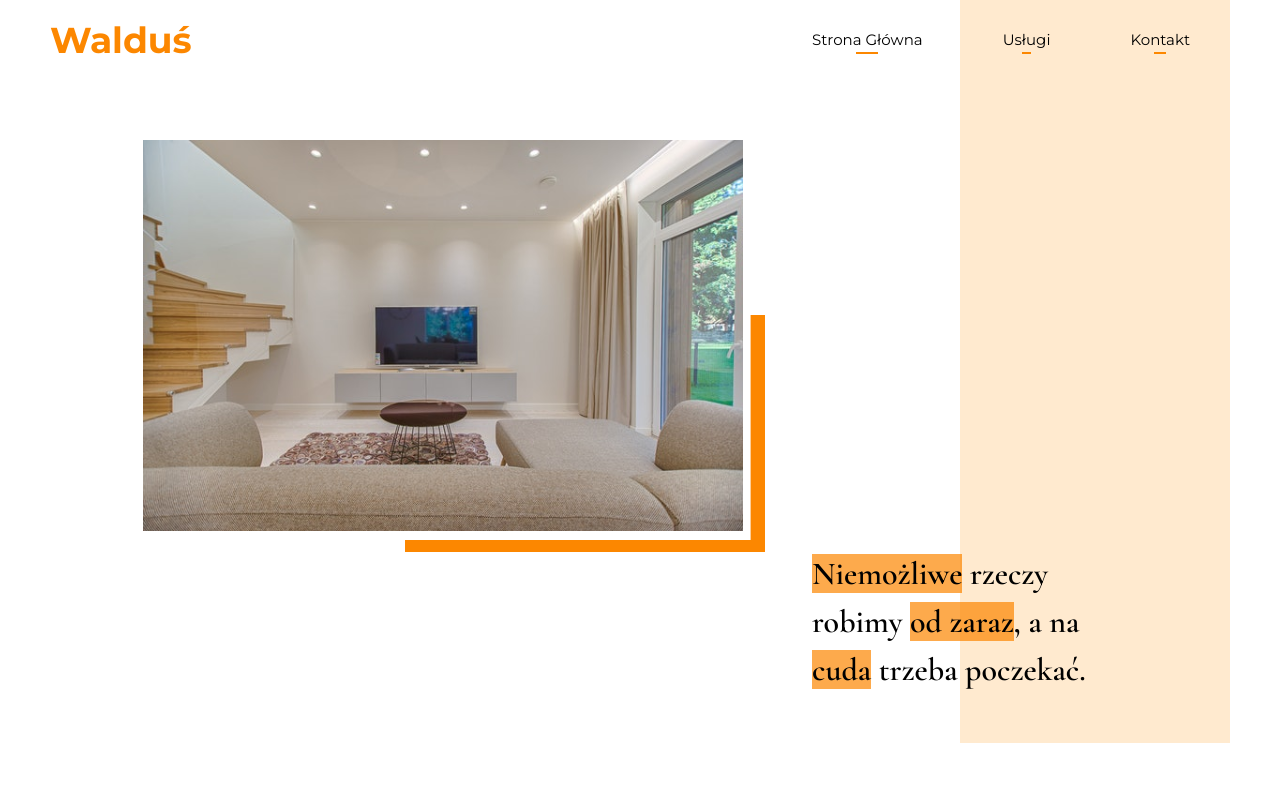
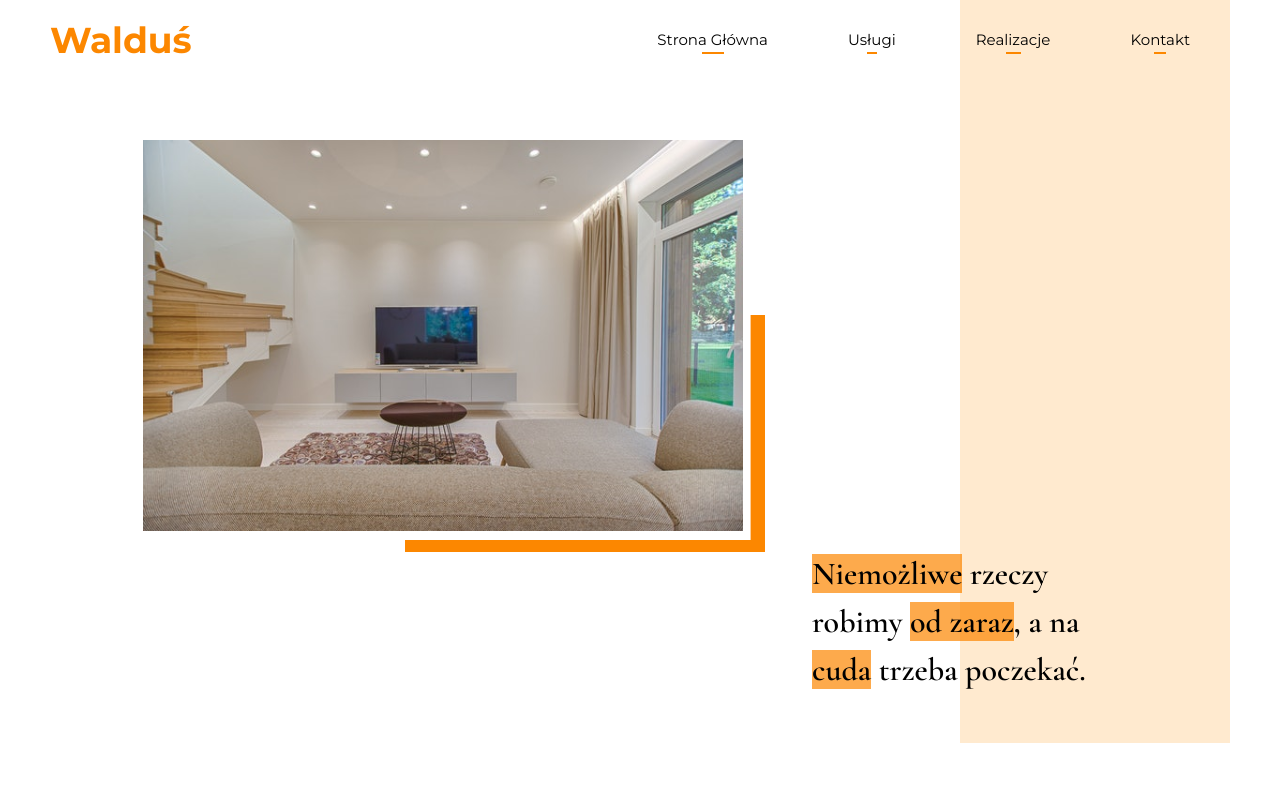
Before and after one commit to KarolG99/Waldus-new, a React (Create React App) app: page / in a window 1280 px wide. Shown: the top 800 px of the page. Built offline with nearby package versions, Linux system fonts and the light colour scheme.

Commit message:
upgrade nav

```diff
--- a/src/components/Contact/Contact.tsx
+++ b/src/components/Contact/Contact.tsx
@@ -9,7 +9,7 @@ import {
 
 const Contact = () => {
   return (
-    <ContactWrapper>
+    <ContactWrapper id="contact">
       <ContactHeader>Skontakuj się z nami</ContactHeader>
 
       <ContactDetail>
--- a/src/components/Navigation/Navigation.styles.ts
+++ b/src/components/Navigation/Navigation.styles.ts
@@ -84,12 +84,14 @@ export const Logo = styled.span`
 `;
 
 export const Line = styled.div`
+  ${({ theme }) => theme.mq.desktop} {
     position: absolute;
     left: 40%;
     height: 2px;
     width: 20%;
     background-color: ${({ theme }) => theme.color.primary};
     transition: transform 0.4s ease;
+  }
 `;
 
 export const StyledNavigation = styled.nav`
--- a/src/components/Navigation/Navigation.tsx
+++ b/src/components/Navigation/Navigation.tsx
@@ -46,7 +46,13 @@ const Navigation = () => {
               </a>
             </li>
             <li>
-              <a href="/" onClick={toggleNavigation}>
+              <a href="#projects" onClick={toggleNavigation}>
+                Realizacje
+                <Line />
+              </a>
+            </li>
+            <li>
+              <a href="#contact" onClick={toggleNavigation}>
                 Kontakt
                 <Line />
               </a>
--- a/src/components/Projects/Projects.tsx
+++ b/src/components/Projects/Projects.tsx
@@ -35,7 +35,7 @@ const Projects = () => {
   };
 
   return (
-    <ProjectsWrapper>
+    <ProjectsWrapper id="projects">
       <h1>Nasze realizacje</h1>
 
       <CarouselWrapper>
```
Lines whose indentation alone changed are shown as unchanged.
